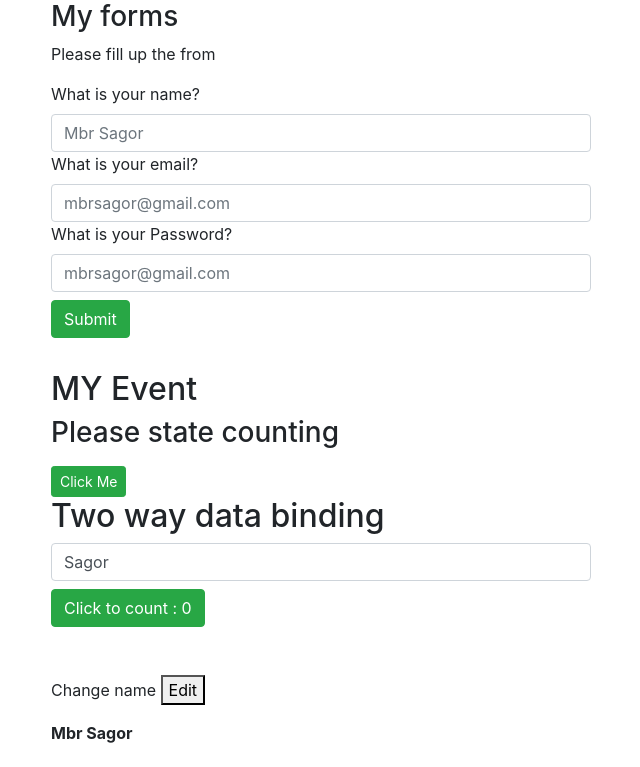
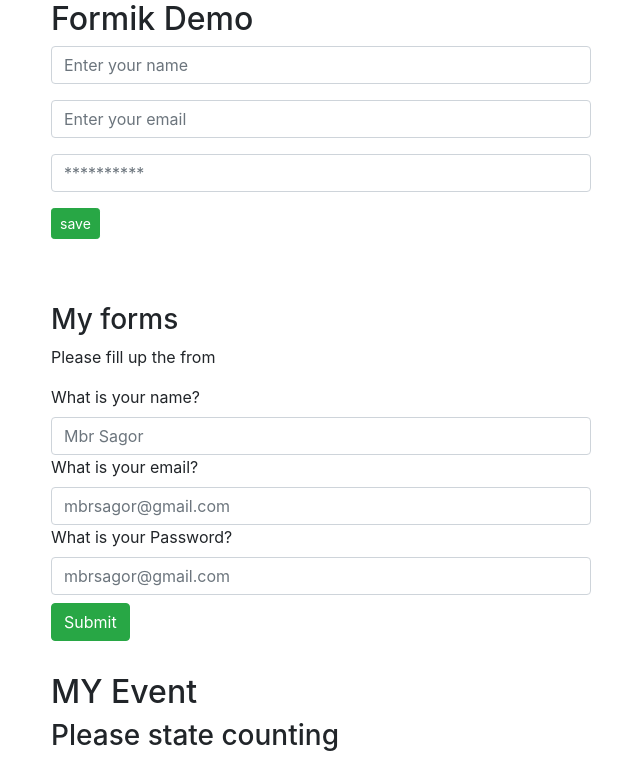
Before and after one commit to mbrsagor/youReacker, a React (Create React App) app: page / in a window 1280 px wide. Shown: the top 767 px of the page, without its empty margins (319-959 px from the left). Built offline with nearby package versions, Linux system fonts and the light colour scheme.

Commit message:
Form handling with Formik

```diff
--- a/package.json
+++ b/package.json
@@ -7,6 +7,7 @@
     "@testing-library/react": "^11.1.0",
     "@testing-library/user-event": "^12.1.10",
     "bootstrap": "^4.5.3",
+    "formik": "^2.2.6",
     "react": "^17.0.1",
     "react-bootstrap": "^1.4.0",
     "react-dom": "^17.0.1",
--- a/src/components/App.jsx
+++ b/src/components/App.jsx
@@ -4,11 +4,18 @@ import Product from '../components/product'
 import MyState from '../components/state';
 import MyEvent from '../components/my_events';
 import MyForms from '../components/my_forms';
+import MyFormik from '../components/formik'
 
 class App extends React.Component {
     render() {
         return (
             <div className="container">
+                <div className="row mb-3">
+                    <div className="col-md-6 offset-3">
+                        <MyFormik />
+                    </div>
+                </div>
+                <br/><br/>
                 <div className="row mb-3">
                     <div className="col-md-6 offset-3">
                         <MyForms />
--- /dev/null
+++ b/src/components/formik/index.jsx
@@ -0,0 +1,48 @@
+import React, { Component } from 'react';
+import {Formik, Form, Field} from 'formik';
+
+class MyFormik extends Component {
+    render() {
+        return (
+            <div>
+                <h2>Formik Demo</h2>
+                <Formik
+                    initialValues={{name:'', email:'', password:''}}
+                    onSubmit={(values, formikBag) => {
+                        console.log(values);
+                        console.log(formikBag);
+                    }}>
+
+                    {(props) => {
+                        // console.log(props);
+                        return <Form>
+                            <div className="form-group">
+                                <Field
+                                className="form-control mb-2"
+                                name="name"
+                                placeholder="Enter your name" />
+                            </div>
+                            <div className="form-group">
+                                <Field
+                                className="form-control mb-2"
+                                name="email"
+                                type="email"
+                                placeholder="Enter your email" />
+                            </div>
+                            <div className="form-group">
+                                <Field
+                                type="password"
+                                className="form-control mb-2"
+                                name="password"
+                                placeholder="**********" />
+                            </div>
+                            <button type="submit" className="btn btn-success btn-sm">save</button>
+                        </Form>
+                    }}
+                </Formik>
+            </div>
+        );
+    }
+}
+
+export default MyFormik;
```
Also changed, not shown: 2 other files (tests, documents, lock files or other folders).
